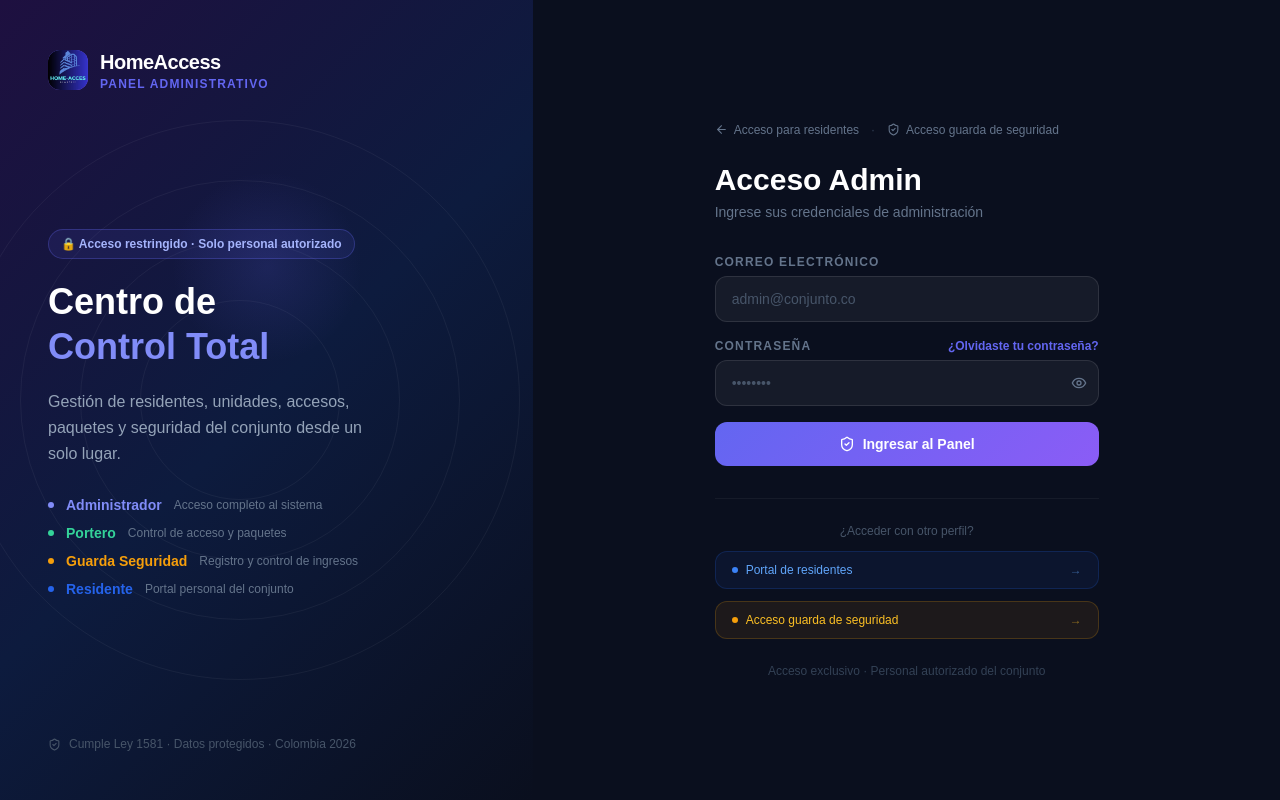
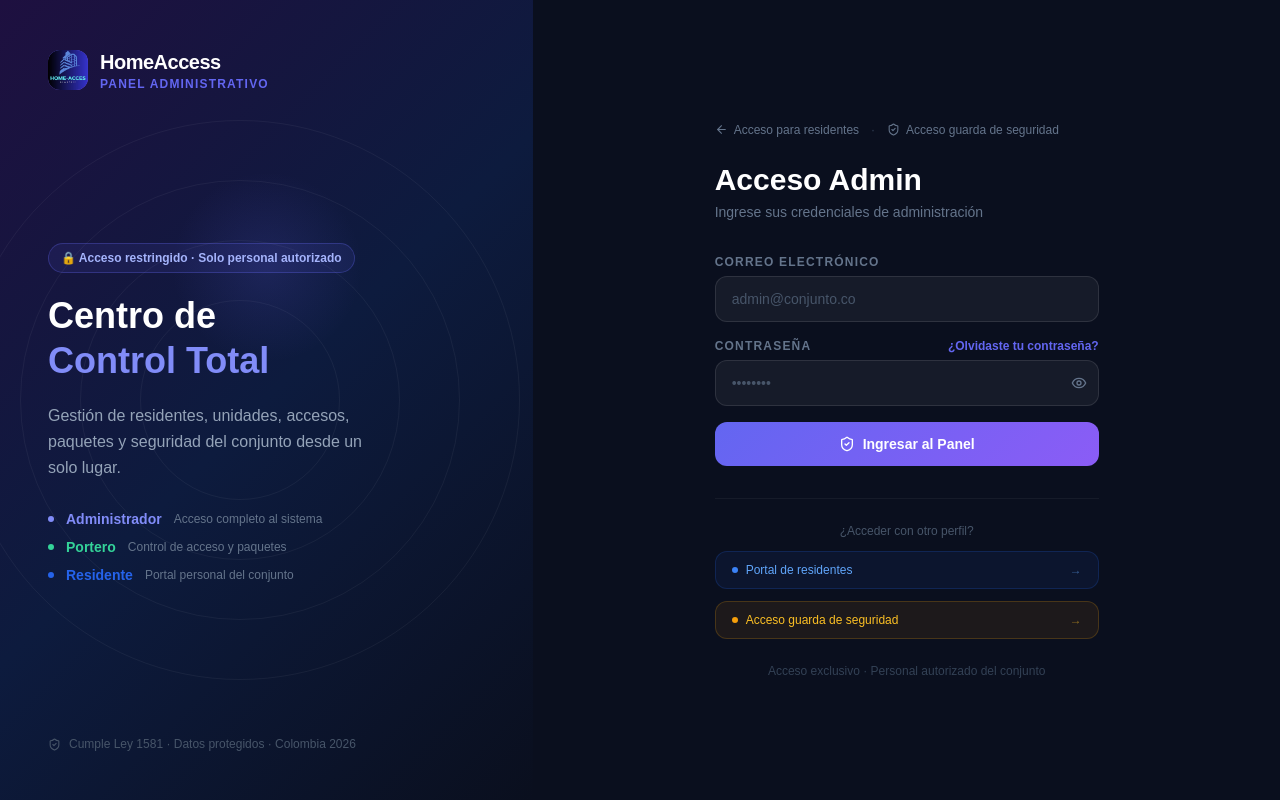
Before and after one commit to LeKarola33/HomeAccess_Frontend, a React (Vite) app: page /admin/login in a window 1280 px wide. Built offline with nearby package versions, Linux system fonts and the light colour scheme; no server answers.

Commit message:
Remove 'Guarda Seguridad' role from login page

```diff
--- a/src/pages/auth/AdminLoginPage.jsx
+++ b/src/pages/auth/AdminLoginPage.jsx
@@ -202,7 +202,6 @@ const AdminLoginPage = () => {
             {[
               { role: 'Administrador',    desc: 'Acceso completo al sistema',      color: '#818cf8' },
               { role: 'Portero',          desc: 'Control de acceso y paquetes',    color: '#34d399' },
-              { role: 'Guarda Seguridad', desc: 'Registro y control de ingresos',  color: '#f59e0b' },
               { role: 'Residente',        desc: 'Portal personal del conjunto',    color: '#2563eb' },
             ].map(({ role, desc, color }) => (
               <div key={role} className="flex items-center gap-3">
```
